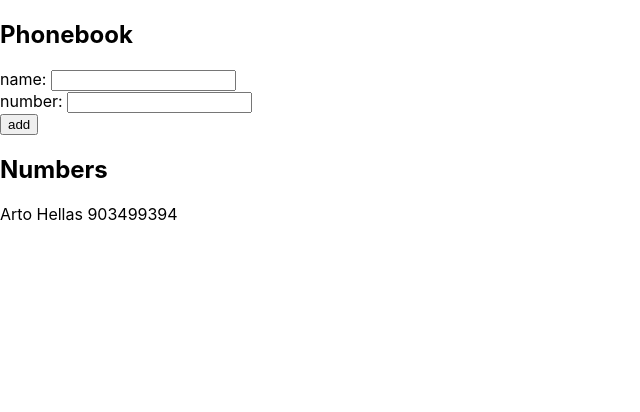
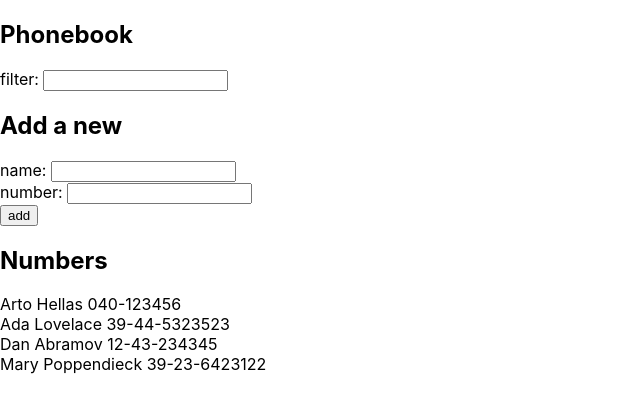
Before and after one commit to rtagl/fullstack-open, a React (Create React App) app in the folder projects/Part_2/phonebook/: page / in a window 1280 px wide. Shown: the top 412 px of the page, without its empty margins (0-640 px from the left). Built offline with nearby package versions, Linux system fonts and the light colour scheme; the HTML template or start-up script is replaced by a standard one.

Commit message:
Exercise_2.9

```diff
--- a/projects/Part_2/phonebook/src/App.js
+++ b/projects/Part_2/phonebook/src/App.js
@@ -2,10 +2,14 @@ import React, { useState } from 'react'
 
 const App = () => {
   const [ persons, setPersons ] = useState([
-    { name: 'Arto Hellas', number: '903499394' }
+    { name: 'Arto Hellas', number: '040-123456' },
+    { name: 'Ada Lovelace', number: '39-44-5323523' },
+    { name: 'Dan Abramov', number: '12-43-234345' },
+    { name: 'Mary Poppendieck', number: '39-23-6423122' }
   ])
   const [ newName, setNewName ] = useState('')
   const [ newNumber, setNewNumber] = useState('')
+  const [ nameFilter, setNameFilter] = useState('')
 
   const handleNewName = (e) => {
     setNewName(e.target.value)
@@ -32,9 +36,20 @@ const App = () => {
     }
   }
 
+  const handleFilter = (e) => {
+    setNameFilter(e.target.value)
+  }
+
+  const personsToShow = persons.filter(person => person.name.toLowerCase().includes(nameFilter.toLowerCase()))
+
   return (
     <div>
       <h2>Phonebook</h2>
+      <div>
+        filter: <input value={nameFilter} onChange={handleFilter}/>
+      </div>
+      <div>
+        <h2>Add a new</h2>
         <form onSubmit={handleNewPersonSubmit}>
           <div>
             name: <input value={newName} onChange={handleNewName}/>
@@ -46,9 +61,10 @@ const App = () => {
             <button type="submit">add</button>
           </div>
         </form>
+      </div>
       <h2>Numbers</h2>
       <div>
-        {persons.map((person, i) => <div key={i}>{person.name} {person.number}</div>)}
+        {personsToShow.map((person, i) => <div key={i}>{person.name} {person.number}</div>)}
       </div>
     </div>
   )
```
Lines whose indentation alone changed are shown as unchanged.
